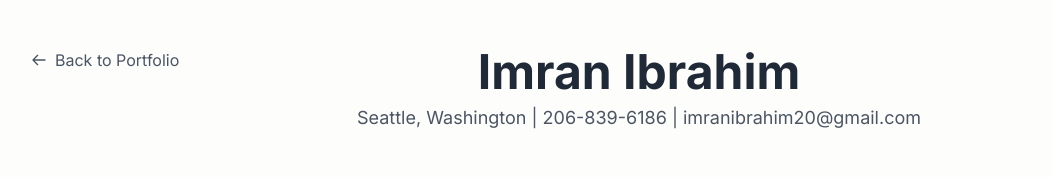
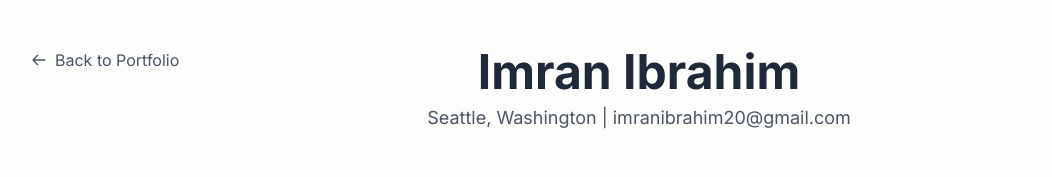
Before and after one commit to I-Ibrahim2x/I-Ibrahim2x.github.io, a plain HTML site: page interactive_resume.html in a window 1280 px wide. Shown: the top 177 px of the page, without its empty margins (1-1053 px from the left). Drawn offline with nearby package versions, Linux system fonts and the light colour scheme.

Commit message:
Update interactive_resume.html

```diff
--- a/interactive_resume.html
+++ b/interactive_resume.html
@@ -24,7 +24,7 @@
         <!-- Header -->
         <header class="text-center mb-12">
             <h1 class="text-4xl md:text-5xl font-bold text-gray-800">Imran Ibrahim</h1>
-            <p class="mt-2 text-lg text-gray-600">Seattle, Washington | 206-839-6186 | imranibrahim20@gmail.com</p>
+            <p class="mt-2 text-lg text-gray-600">Seattle, Washington | imranibrahim20@gmail.com</p>
         </header>
 
         <!-- Navigation -->
```
